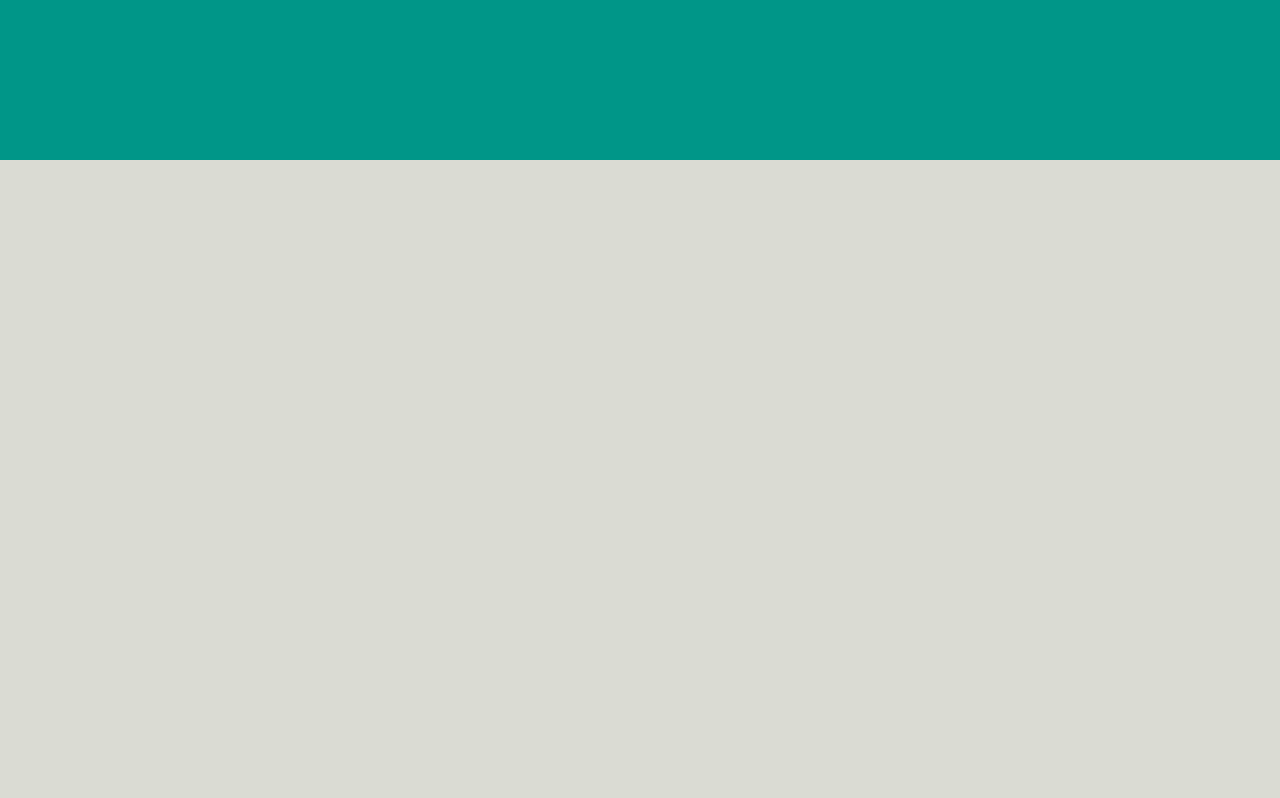
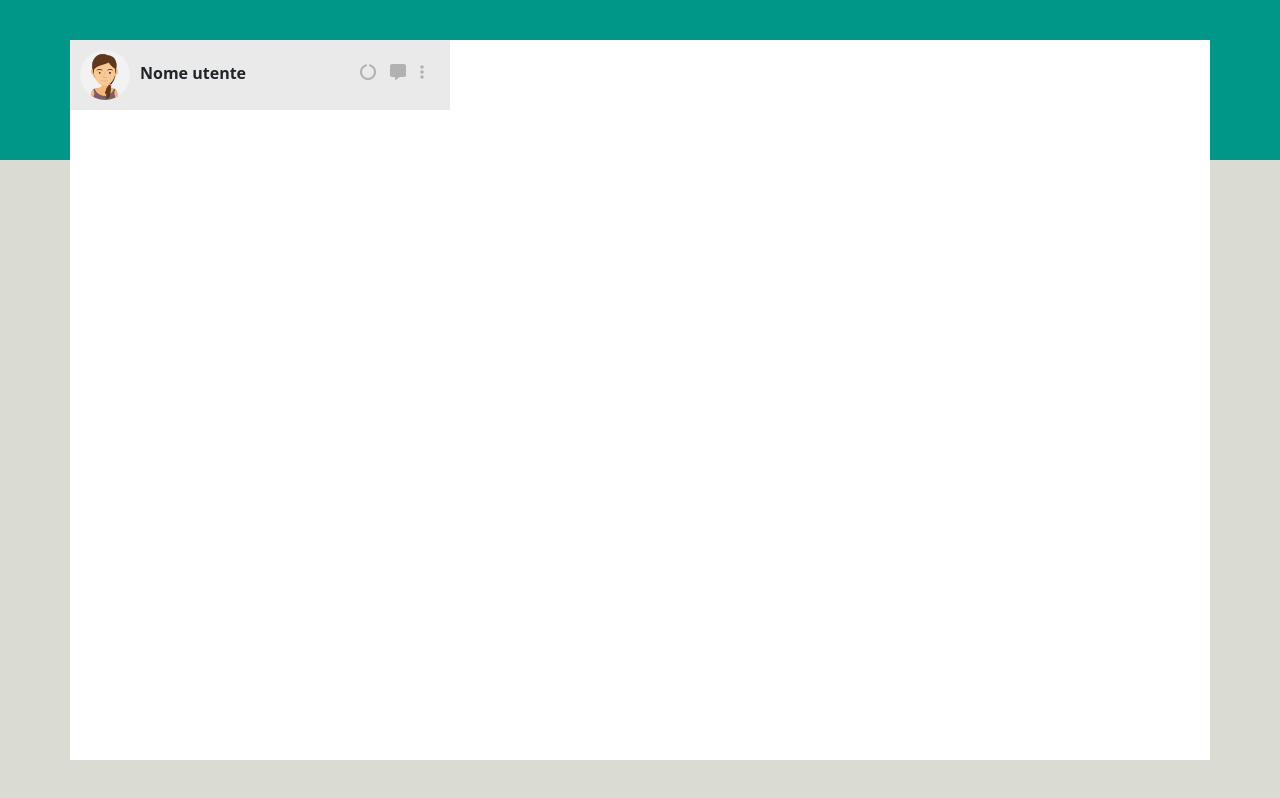
Before and after one commit to AndreaCreazzi/vue-boolzapp, a plain HTML site: page index.html in a window 1280 px wide. Drawn offline with nearby package versions, Linux system fonts and the light colour scheme.

Commit message:
up-navbar (sidebar) : done

```diff
--- a/css/style.css
+++ b/css/style.css
@@ -2,3 +2,29 @@ body{
     background: linear-gradient(to top, #dadbd3 80% ,  #009688 20%);
     height: 100vh;
 }
+
+.height{
+    height: 90vh;
+    background-color: white;
+}
+
+img{
+    max-width: 50px;
+    border-radius: 50px;
+}
+
+.up-nav{
+    background-color: #eaeaea;
+    height: 70px;
+}
+
+.avatar{
+    margin: 10px;
+}
+
+.fa-solid{
+    height: 30px;
+    width: 30px;
+    margin-top: 1.5rem;
+    color: #b1b1b1;
+}
--- a/index.html
+++ b/index.html
@@ -18,8 +18,25 @@
     <script defer src="js/script.js"></script>
 </head>
 <body>
-    <div id="root">
+    <main id="root" class="container h-100">
+        <div class="row h-100 d-flex justify-content-center align-items-center">
+            <div class="col-4 height p-0">
+               <div class="up-nav d-flex justify-content-between">
+                   <div>
+                        <img class="avatar" src="img/avatar_io.jpg" alt="avatar user">
+                        <strong>Nome utente</strong>
+                    </div>
+                    <div class="d-flex">
+                        <i class="fa-solid fa-circle-notch"></i>
+                        <i class="fa-solid fa-message"></i>
+                        <i class="fa-solid fa-ellipsis-vertical"></i>
+                    </div>
+               </div>
+            </div>
+            <div class="col-8 height">
 
-    </div>
+            </div>
+        </div>
+    </main>
 </body>
 </html>
```
